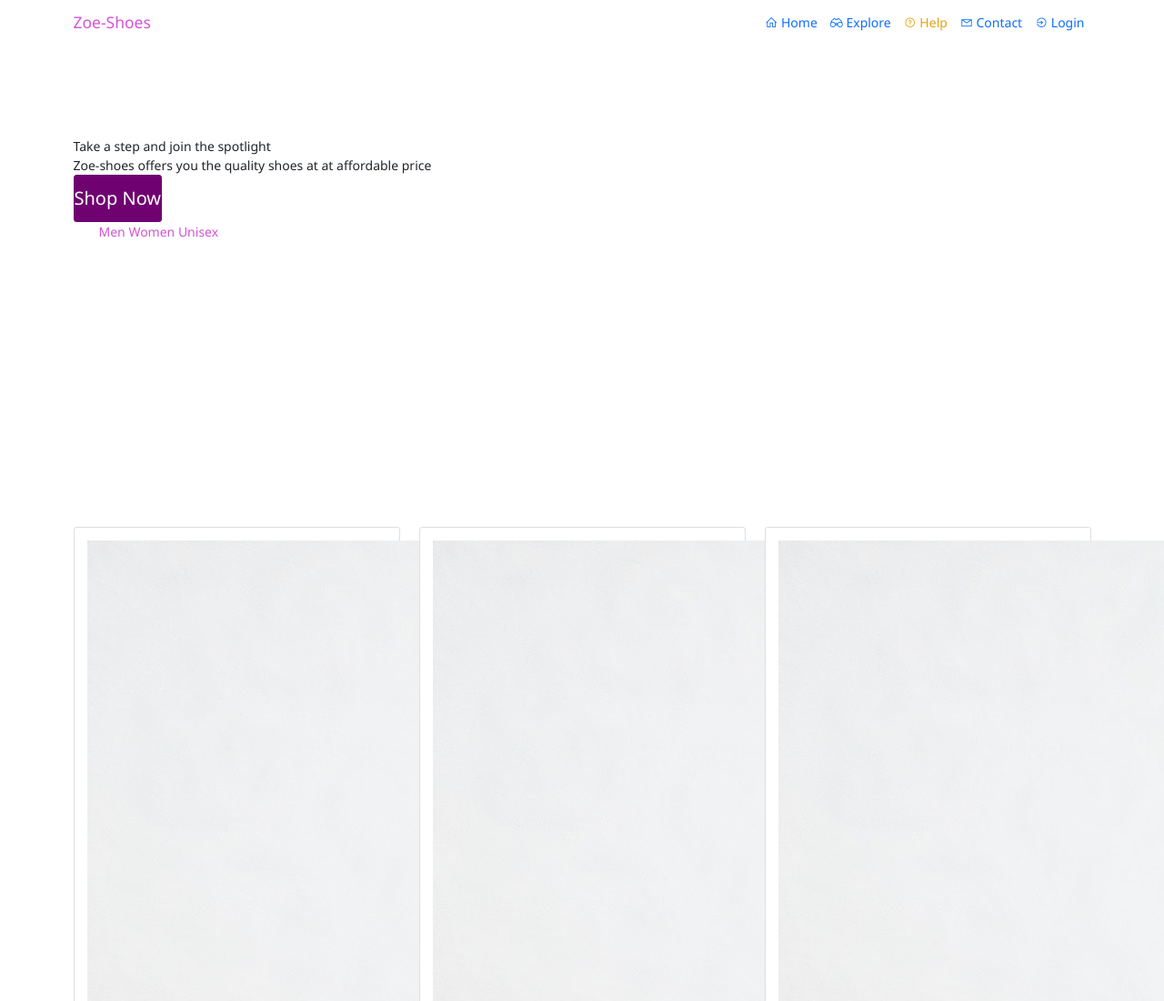
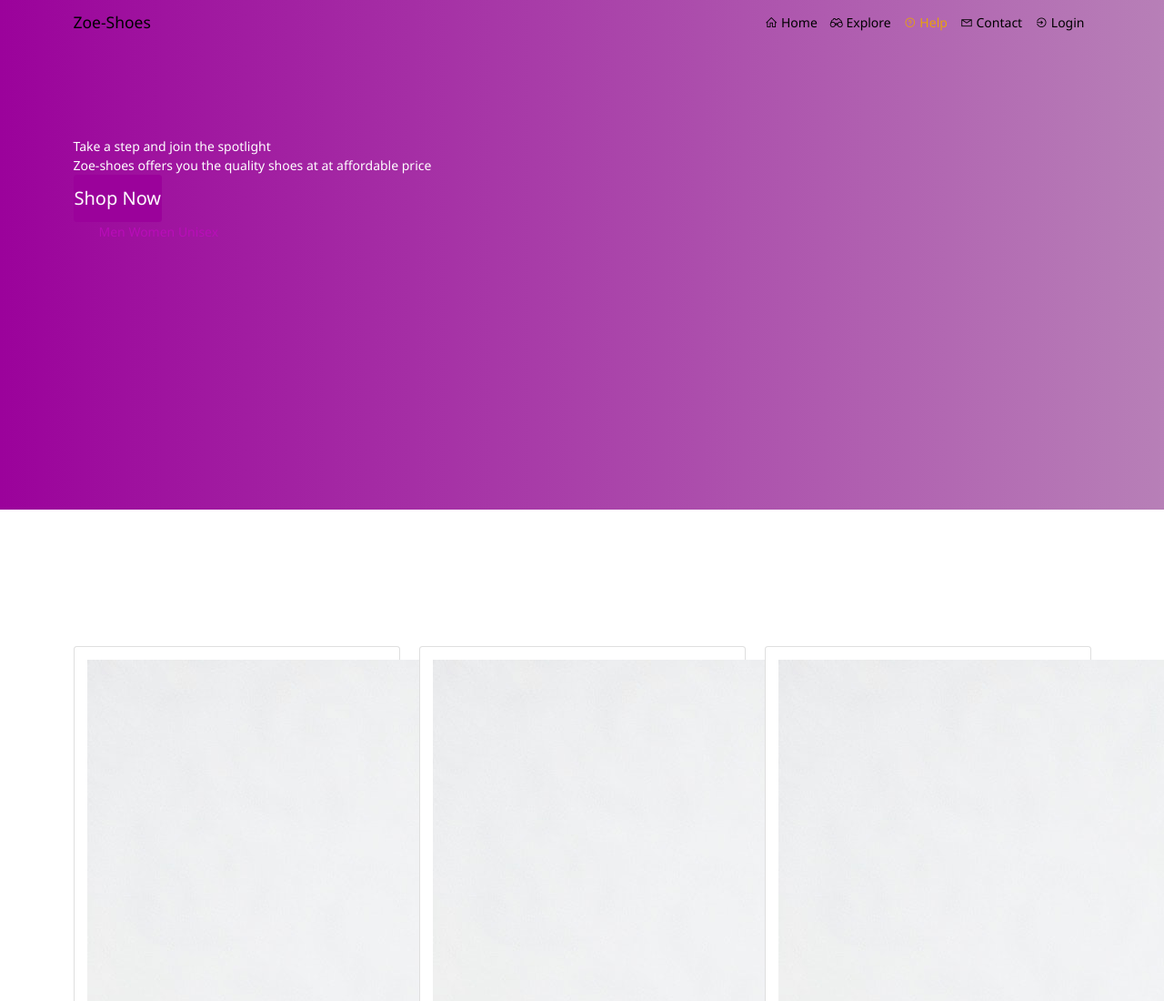
Before and after one commit to DorcasOJ/Zummit-Infolabs-work, a plain HTML site: page index.html in a window 1280 px wide. Shown: the top 1100 px of the page at 91% size. Drawn offline with nearby package versions, Linux system fonts and the light colour scheme; a web font is replaced by a local one.

Commit message:
Update style.css

```diff
--- a/style.css
+++ b/style.css
@@ -3,7 +3,7 @@
 :root {
     --brand: #e7a20d;
     --body: rgba(196, 11, 196, 0.705);
-    --bg: rgb(112, 1, 112);
+    --bg: #9b029b /* #700170*/;
 }
 
 * {
@@ -14,7 +14,7 @@
 
 section {
     padding: 150px 0;
-    min-height: calc(90vh - 300px);
+    min-height: 70vh;
 }
 
 a {
@@ -22,7 +22,8 @@ a {
     color: var(--body);
 }
 
-a:hover {
+a:hover,
+a:focus {
     color: var(--brand);
 }
 
@@ -81,8 +82,21 @@ a:hover {
     border-color: red;
 }
 
+/*HERO*/
+#hero{
+    background: linear-gradient(to right, rgb(155, 2, 155) , rgba(112, 1, 112, 0.5)), url('./images/img2\ \(2\).jpg');
+    background-position: center;
+    background-size: cover;
+    color: #fff;
+}
+
 /*NAV BAR*/
 .navbar .navbar-nav .nav-link.active,
 #login .navbar .navbar-nav #login-link {
     color: var(--brand);
 }
+
+.navbar ul .nav-link,
+.navbar .navbar-brand {
+    color: #000;
+}
```
